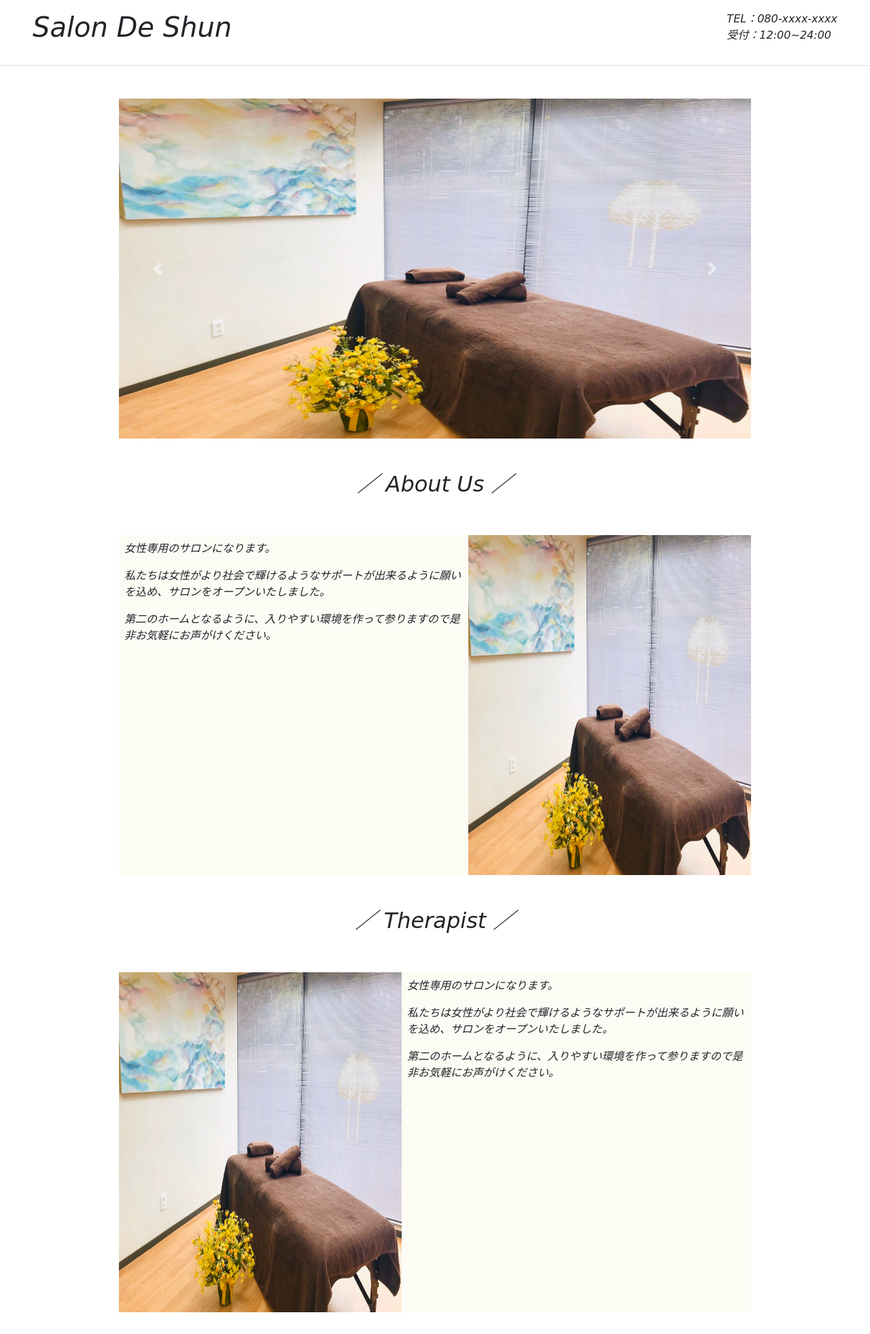
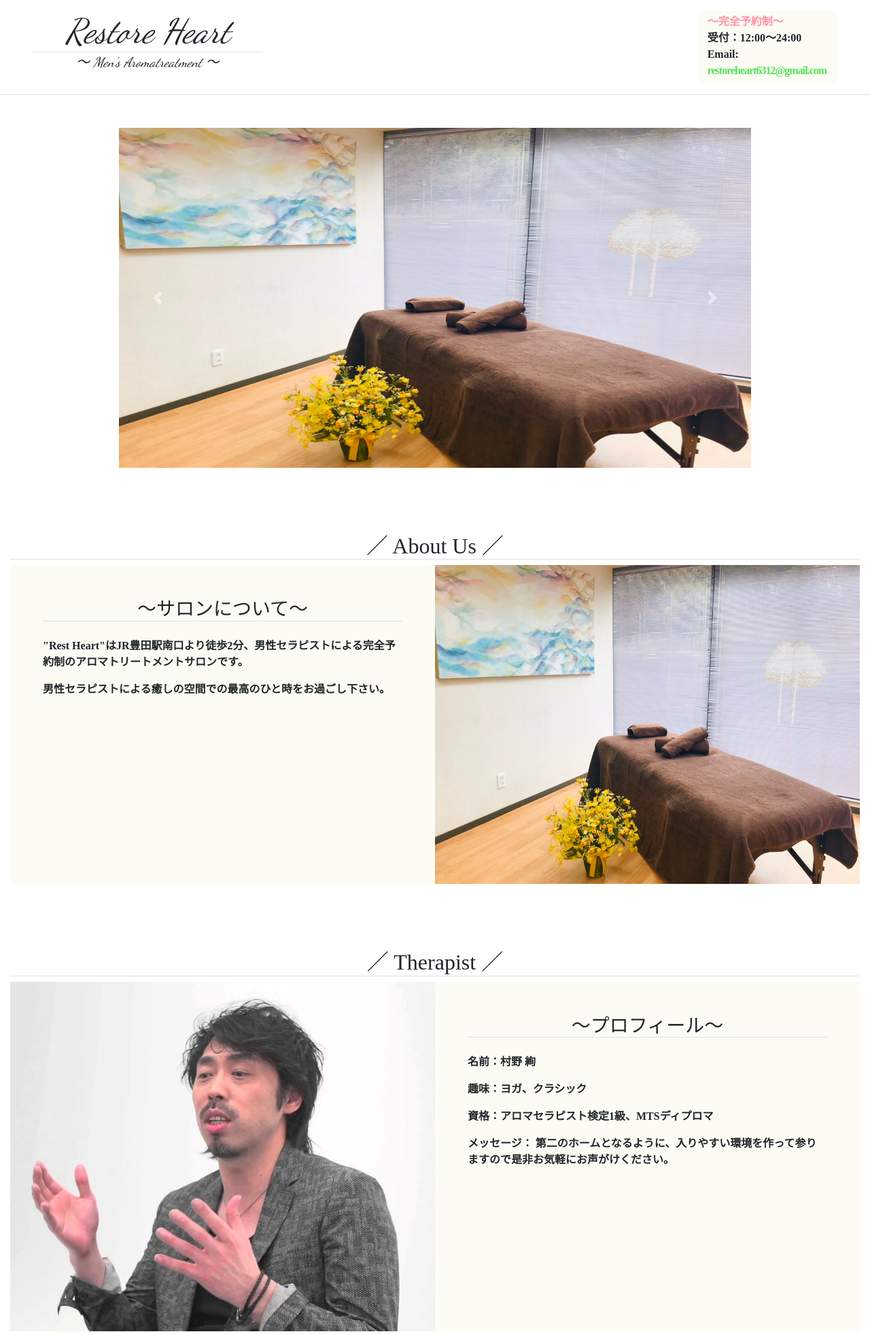
Before and after one commit to yj2222/salonApp, a PHP site: page /main.html in a window 1280 px wide. Shown: the top 1962 px of the page at 68% size. Run offline with PHP 8.4, Linux system fonts and the light colour scheme; some libraries are stand-ins or nearby versions; some web fonts are replaced.

Commit message:
Update main.html

```diff
--- a/css/style.css
+++ b/css/style.css
@@ -1,6 +1,41 @@
-*{
-  font-family: cursive;
+/* p{
+  font-family: 'MS Mincho';
+  font-weight: bold;
+} */
+
+.headerTitle{
+  /* font-family: cursive; */
   font-style  : italic;
+  font-family: 'Dancing Script', cursive;
+  text-align: center;
+  font-size: 20px;
+}
+
+/* h2{
+  font-style  : italic;
+  font-family: 'Dancing Script', cursive;
+} */
+
+.headerRight{
+  background-color: rgba(245, 245, 220, 0.3);
+  border-radius: 10px;
+  font-family: 'MS Mincho';
+  font-weight: bold;
+}
+
+.headerRight__mail{
+  letter-spacing: -1px;
+  color: rgb(87, 226, 87);
+}
+
+.contentText{
+  background-color: rgba(245, 245, 220, 0.3);
+  font-family: 'MS Mincho';
+  font-weight: bold;
+}
+
+.contentPrice{
+  text-align: center;
 }
 
 i{
@@ -29,3 +64,8 @@ https://marie-web.design/blog/text-gradation/ */
 .fa-line{
   color: rgb(22, 242, 22);
 }
+
+h2,footer{
+  font-family: 'MS Mincho';
+  font-weight: bold;
+}
--- a/main.html
+++ b/main.html
@@ -4,7 +4,10 @@
     <meta charset="utf-8" />
     <meta name="description" content="HTMLの雛形です。今回はサロン用の雛形を作りました。">
     <meta name="keywords" content="html,雛形,サロン">
+    <meta name="viewport" content="width=device-width,initial-scale=1">
     <link rel="stylesheet"  href="css/style.css">
+    <link href="https://fonts.googleapis.com/css?family=Dancing+Script&display=swap" rel="stylesheet">
+    <link href="https://fonts.googleapis.com/earlyaccess/hannari.css" rel="stylesheet">
     <link rel="stylesheet" href="https://stackpath.bootstrapcdn.com/bootstrap/4.4.1/css/bootstrap.min.css"
       integrity="sha384-Vkoo8x4CGsO3+Hhxv8T/Q5PaXtkKtu6ug5TOeNV6gBiFeWPGFN9MuhOf23Q9Ifjh"
       crossorigin="anonymous">
@@ -24,20 +27,22 @@
 
     <header class="px-5 py-3 border-bottom">
       <div class="d-flex justify-content-between">
-        <div>
-          <h1>Salon De Shun</h1>
+        <div class="headerTitle">
+          <h1 class="border-bottom m-0 px-5" style="font-size: 50px;">Restore Heart</h1>
+          <p>～ Men's Aromatreatment ～</p>
         </div>
-        <div>
-          <p class="m-0">TEL：080-xxxx-xxxx</p>
-          <p>受付：12:00~24:00</p>
+        <div class="py-1 px-3 headerRight">
+          <strong style="color: rgb(255, 148, 166);">～完全予約制～</strong>
+          <p class="m-0">受付：12:00～24:00</p>
+          <p class="m-0">Email:</p>
+          <a href="mailto:restoreheart6312&#64;gmail.com" class="headerRight__mail">restoreheart6312@gmail.com</a>
         </div>
       </div>
-
     </header>
 
     <main class="py-5">
       <!-- スライド -->
-      <div id="carouselExampleFade" class="carousel slide carousel-fade col-lg-9 m-auto" data-ride="carousel"　data-wrap="true" style="height: 500px;">
+      <div id="carouselExampleFade" class="carousel slide carousel-fade col-md-9 m-auto" data-ride="carousel"　data-wrap="true" style="height: 500px;">
         <div class="carousel-inner">
           <div class="carousel-item active" data-interval="10000">
             <img class="d-block w-100" src="image/S__108978195.jpg" alt="第1スライド" style="height: 500px;">
@@ -62,44 +67,79 @@
         </a>
       </div>
       <!-- メイン -->
-      <div class="col-lg-9 m-auto py-5">
+      <div class="col-lg-12 col-md-9 col-sm-12 col-xs-12 m-auto py-5">
         <!-- コンテンツ１-->
-        <h2 class="text-center pb-5">／ About Us ／</h2>
+        <h2 class="text-center pt-5 border-bottom">／ About Us ／</h2>
         <div class="d-lg-flex">
-          <div class="p-2" style="background-color: rgba(245, 245, 220, 0.3);">
-            <p>女性専用のサロンになります。 </p>
-            <p>私たちは女性がより社会で輝けるようなサポートが出来るように願いを込め、サロンをオープンいたしました。</p>
-            <p>第二のホームとなるように、入りやすい環境を作って参りますので是非お気軽にお声がけください。</p>
+          <div class="p-5 contentText">
+            <h3 class="text-center border-bottom">～サロンについて～</h3>
+            <p class="pt-3">
+              "Rest Heart"はJR豊田駅南口より徒歩2分、男性セラピストによる完全予約制のアロマトリートメントサロンです。
+            </p>
+            <p>
+              男性セラピストによる癒しの空間での最高のひと時をお過ごし下さい。
+            </p>
           </div>
-          <div>
-            <img class="d-block w-100" src="image/S__108978195.jpg" alt="第1スライド" style="height: 500px;">
+          <div  class="col-lg-6 p-0">
+            <img class="d-block w-100" src="image/S__108978195.jpg" alt="第1スライド" style="">
           </div>
         </div>
         <!-- コンテンツ２ -->
-        <h2 class="text-center py-5">／ Therapist ／</h2>
+        <h2 class="text-center pt-5 mt-5 border-bottom">／ Therapist ／</h2>
         <div class="d-lg-flex">
-          <div>
-            <img class="d-block w-100" src="image/S__108978195.jpg" alt="第1スライド" style="height: 500px;">
+          <div class="col-lg-6 p-0">
+            <img class="d-block w-100" src="image/member1.jpg" alt="TherapistPicture">
           </div>
-          <div class="p-2" style="background-color: rgba(245, 245, 220, 0.3);">
-            <p>女性専用のサロンになります。 </p>
-            <p>私たちは女性がより社会で輝けるようなサポートが出来るように願いを込め、サロンをオープンいたしました。</p>
-            <p>第二のホームとなるように、入りやすい環境を作って参りますので是非お気軽にお声がけください。</p>
+          <div class="p-5 contentText">
+            <h3 class="text-center border-bottom">～プロフィール～</h3>
+            <p class="pt-3">名前：村野 絢</p>
+            <p>趣味：ヨガ、クラシック</p>
+            <p>資格：アロマセラピスト検定1級、MTSディプロマ</p>
+            <p class="m-0">メッセージ：
+              第二のホームとなるように、入りやすい環境を作って参りますので是非お気軽にお声がけください。
+            </p>
           </div>
         </div>
-      </div>
+        <!-- コンテンツ３ -->
+        <h2 class="text-center pt-5 mt-5 border-bottom">／ price ／</h2>
+        <div class="d-lg-flex">
+          <div class="contentText col-lg-6 p-5">
+            <h3 class="text-center border-bottom">～Treatment Menu～</h3>
+            <p class="pt-3 text-center">アロマトリートメント</p>
+            <div class="contentPrice">
+              <p>・</p>
+              <p>・</p>
+              <p>・</p>
+              <p>90分コース（施術60分）8,000円</p>
+              <p>120分コース（施術90分）10,000円</p>
+              <p>150分コース（施術120分）14,000円</p>
+              <p>180分コース（施150分）18,000円</p>
+            </div>
+
+          </div>
+          <div class="col-lg-6 p-0">
+            <img class="d-block w-100" src="image/price.jpg" alt="price" style="">
+          </div>
+        </div>
+
     </main>
 
     <footer class="py-3 text-center border-top">
-      <h5>／ Follow Us ／</h5>
-      <i class="fab fa-instagram"></i>
-      <i class="fab fa-facebook"></i>
+      <h5 class="pb-3">／ Follow Us ／</h5>
+      <i class="fab fa-instagram p-0"></i>
+      <span>（restoreheat6312）</span>
+      <!-- <i class="fab fa-facebook"></i>
       <i class="fab fa-twitter"></i>
-      <i class="fab fa-line"></i>
+      <i class="fab fa-line"></i> -->
       <p class="m-0">
-        上記SNSでも、ご相談、ご予約承っております。<br>
-        お気軽にご連絡下さいませ。
+        インスタでも、ご相談、ご予約承っております。<br>
+        インスタで雰囲気を確認しながら、お気軽にご連絡下さいませ。
       </p>
+
+      <h5 class="py-3">／ Access ／</h5>
+      <p>〒191-0053 東京都日野市豊田3丁目39−22 こちらの<strong class="text-danger">2階</strong>になります。</p>
+      <iframe src="https://www.google.com/maps/embed?pb=!1m18!1m12!1m3!1d3241.755619352553!2d139.3779882146523!3d35.65839218019962!2m3!1f0!2f0!3f0!3m2!1i1024!2i768!4f13.1!3m3!1m2!1s0x6018e26cac6dbb47%3A0xf8367a5d5d0375f9!2z44CSMTkxLTAwNTMg5p2x5Lqs6YO95pel6YeO5biC6LGK55Sw77yT5LiB55uu77yT77yZ4oiS77yS77yS!5e0!3m2!1sja!2sjp!4v1578461274995!5m2!1sja!2sjp"
+      width="400" height="300" frameborder="0" style="border:0;" allowfullscreen=""></iframe>
 
     </footer>
 
```
Also changed, not shown: image/member1.jpg (added), image/menber1 - コピー.jpg (added), image/price.jpg (added).
